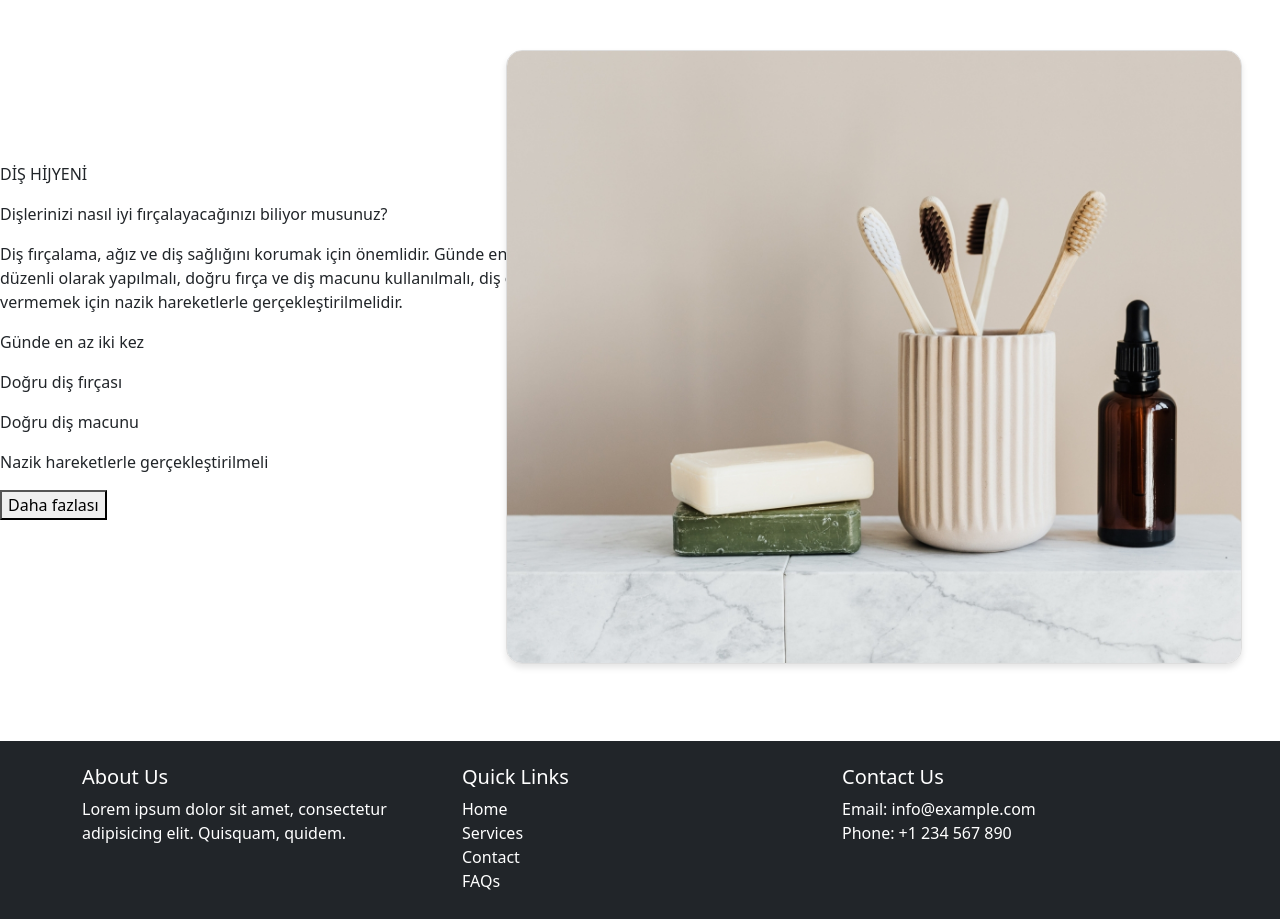
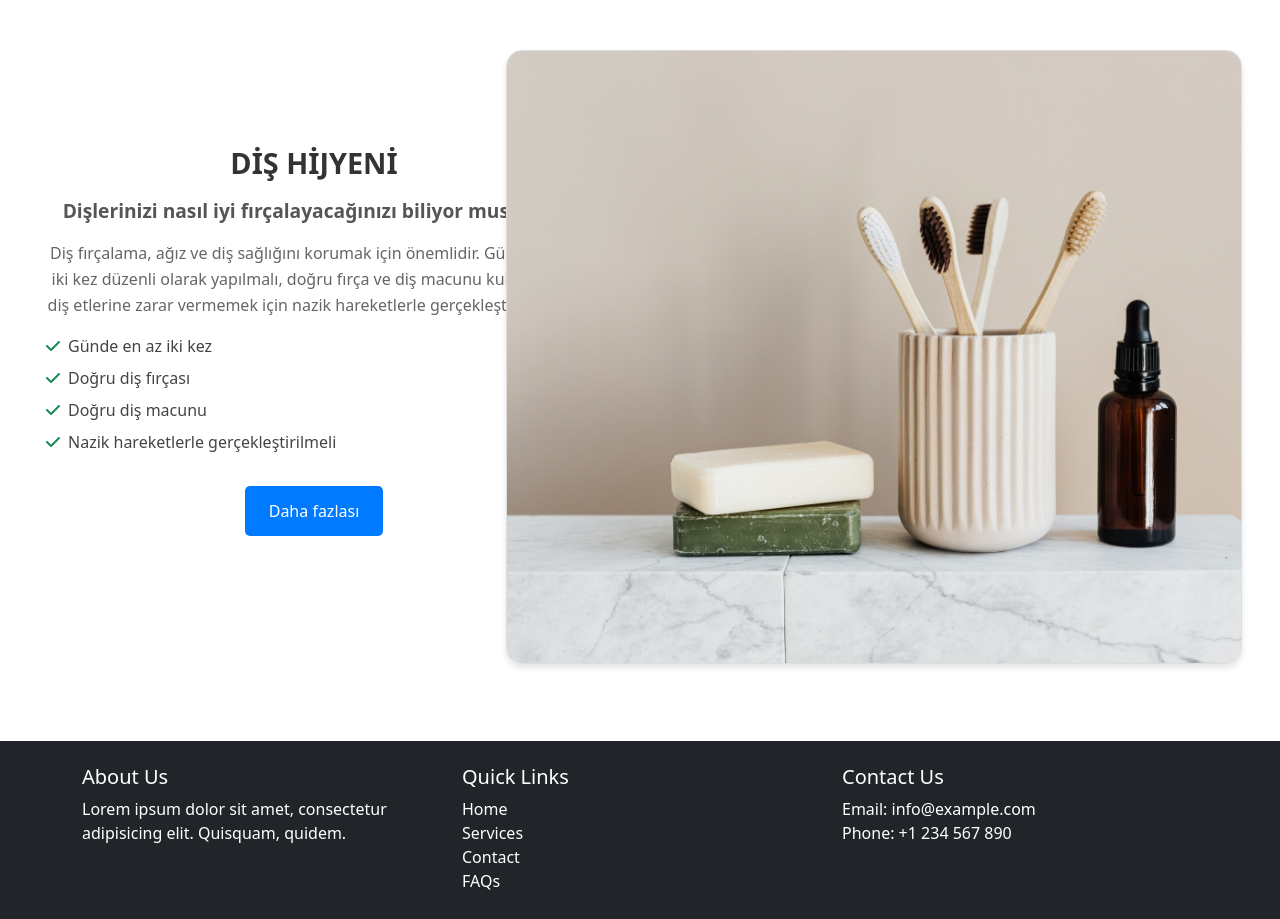
Before and after one commit to Furkan-Kamaci/sahan-dent, an Angular app: page /home-page in a window 1280 px wide. Shown: the part 2660-3579 px from the top of the page. Built offline with nearby package versions, Linux system fonts and the light colour scheme.

Commit message:
text area more applealing

```diff
--- a/src/app/pages/home-page/dis-hijyen-belt/text-area/text-area.component.html
+++ b/src/app/pages/home-page/dis-hijyen-belt/text-area/text-area.component.html
@@ -1,23 +1,15 @@
-<div id="text-area-container">
-  <p>DİŞ HİJYENİ</p>
-  <p>
-    Dişlerinizi nasıl iyi fırçalayacağınızı biliyor musunuz?
+<div id="text-area-container" class="text-center py-4">
+  <h2 class="title">DİŞ HİJYENİ</h2>
+  <p class="subtitle">Dişlerinizi nasıl iyi fırçalayacağınızı biliyor musunuz?</p>
+  <p class="description">
+    Diş fırçalama, ağız ve diş sağlığını korumak için önemlidir. Günde en az iki kez düzenli olarak yapılmalı, doğru
+    fırça ve diş macunu kullanılmalı, diş etlerine zarar vermemek için nazik hareketlerle gerçekleştirilmelidir.
   </p>
-  <p>
-    Diş fırçalama, ağız ve diş sağlığını korumak için önemlidir. Günde en az iki kez düzenli olarak yapılmalı, doğru fırça ve diş macunu kullanılmalı, diş etlerinie zarar vermemek için nazik hareketlerle gerçekleştirilmelidir.
-  </p>
-  <p>
-    Günde en az iki kez
-  </p>
-
-  <p>
-    Doğru diş fırçası
-  </p>
-  <p>
-    Doğru diş macunu
-  </p>
-  <p>
-    Nazik hareketlerle gerçekleştirilmeli
-  </p>
-  <button>Daha fazlası</button>
+  <ul class="list">
+    <li><i class="fas fa-check text-success"></i> Günde en az iki kez</li>
+    <li><i class="fas fa-check text-success"></i> Doğru diş fırçası</li>
+    <li><i class="fas fa-check text-success"></i> Doğru diş macunu</li>
+    <li><i class="fas fa-check text-success"></i> Nazik hareketlerle gerçekleştirilmeli</li>
+  </ul>
+  <button class="btn btn-primary mt-3">Daha fazlası</button>
 </div>
--- a/src/app/pages/home-page/dis-hijyen-belt/text-area/text-area.component.scss
+++ b/src/app/pages/home-page/dis-hijyen-belt/text-area/text-area.component.scss
@@ -1,3 +1,65 @@
-#text-area-container{
-    width: 100%;
+#text-area-container {
+  max-width: 600px;
+  margin: 0 auto;
+  padding: 2rem;
+//   border: 1px solid #ddd;
+//   border-radius: 10px;
 }
+
+.title {
+  font-size: 1.8rem;
+  font-weight: bold;
+  color: #333;
+}
+
+.subtitle {
+  font-size: 1.2rem;
+  font-weight: 600;
+  color: #555;
+  margin-top: 1rem;
+}
+
+.description {
+  font-size: 1rem;
+  color: #666;
+  line-height: 1.6;
+  margin: 1rem 0;
+}
+
+.list {
+  list-style: none;
+  padding: 0;
+  margin: 1rem 0;
+  font-size: 1rem;
+  color: #444;
+}
+
+.list li {
+  display: flex;
+  align-items: center;
+  margin: 0.5rem 0;
+}
+
+.list li i {
+  margin-right: 0.5rem;
+}
+
+button {
+  font-size: 1rem;
+  padding: 0.8rem 1.5rem;
+  background: #007bff;
+  color: white;
+  border: none;
+  border-radius: 5px;
+  cursor: pointer;
+  transition: all 0.3s ease-in-out;
+}
+
+button:hover {
+  background: #0056b3;
+  transform: translateY(-2px);
+}
+
+.text-center {
+  text-align: center;
+}
```
